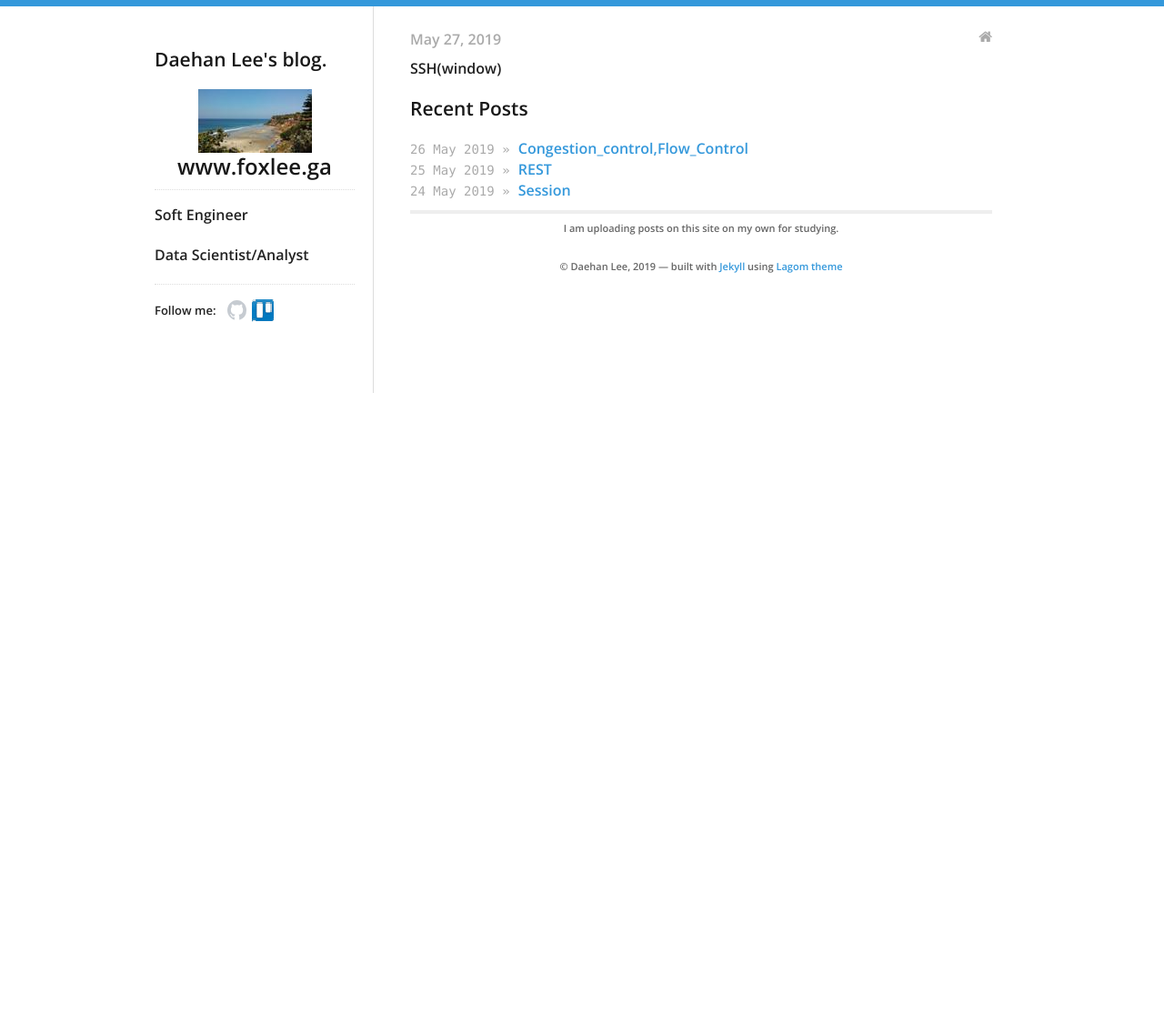
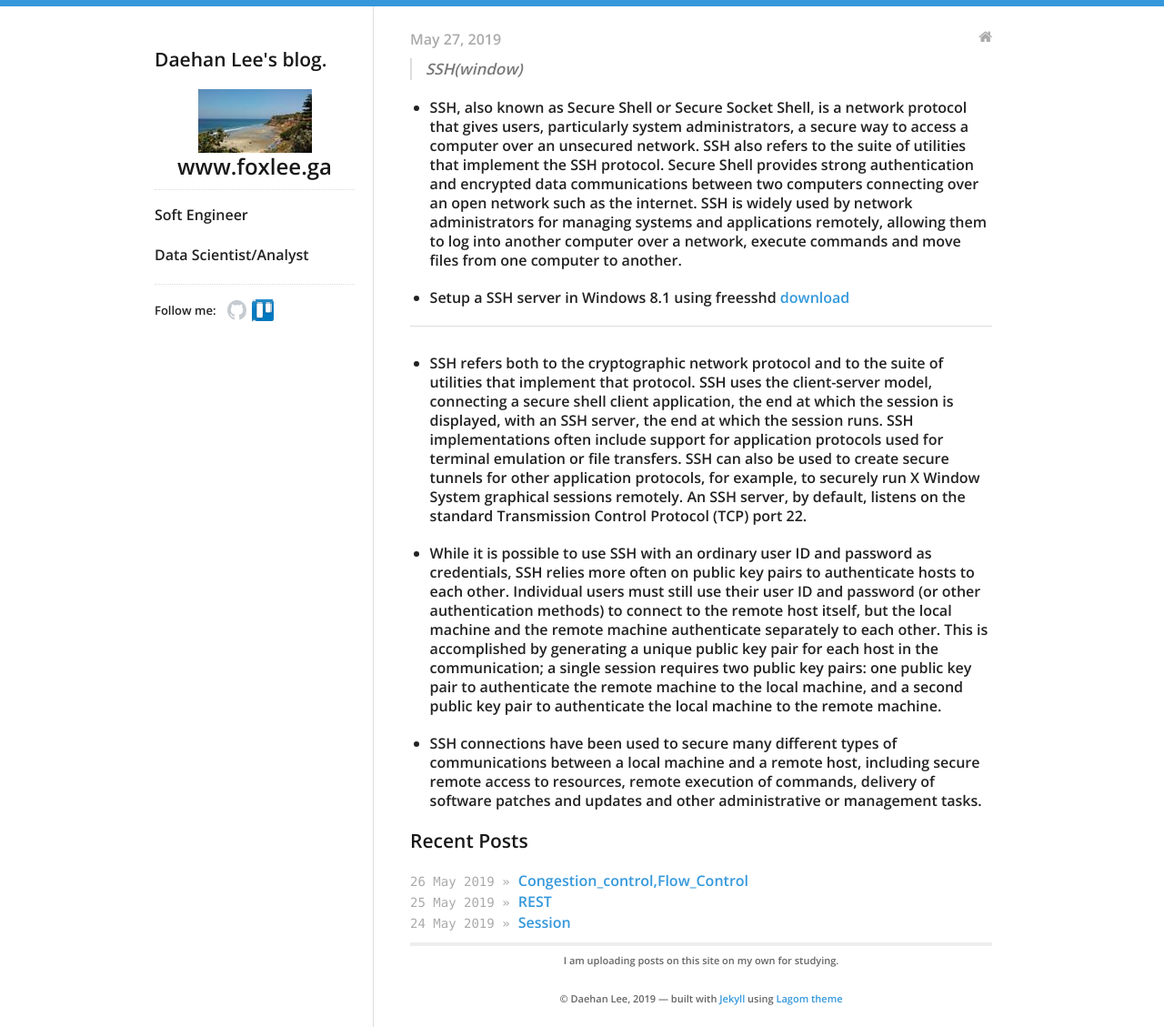
Before and after one commit to daehan0226/Study, a Jekyll site: the page built from _posts/2019-05-27-SSH(window).md, in a window 1280 px wide. Shown: the whole page at 91% size. Built offline with Jekyll 4.4.1, drawn with Linux system fonts in a browser that asks for light colours; before the commit the page ends 907 px from its top, so only the background shows below that.

Commit message:
Update 2019-05-27-SSH(window).md

```diff
--- a/_posts/2019-05-27-SSH(window).md
+++ b/_posts/2019-05-27-SSH(window).md
@@ -4,4 +4,19 @@ title: SSH(window)
 categories:
 - blog
 ---
-SSH(window)
+
+> SSH(window)
+
+* SSH, also known as Secure Shell or Secure Socket Shell, is a network protocol that gives users, particularly system administrators, a secure way to access a computer over an unsecured network. SSH also refers to the suite of utilities that implement the SSH protocol. Secure Shell provides strong authentication and encrypted data communications between two computers connecting over an open network such as the internet. SSH is widely used by network administrators for managing systems and applications remotely, allowing them to log into another computer over a network, execute commands and move files from one computer to another.
+
+* Setup a SSH server in Windows 8.1 using freesshd [download]
+
+[download]: http://www.freesshd.com/
+
+
+- - -
+* SSH refers both to the cryptographic network protocol and to the suite of utilities that implement that protocol. SSH uses the client-server model, connecting a secure shell client application, the end at which the session is displayed, with an SSH server, the end at which the session runs. SSH implementations often include support for application protocols used for terminal emulation or file transfers. SSH can also be used to create secure tunnels for other application protocols, for example, to securely run X Window System graphical sessions remotely. An SSH server, by default, listens on the standard Transmission Control Protocol (TCP) port 22.
+
+* While it is possible to use SSH with an ordinary user ID and password as credentials, SSH relies more often on public key pairs to authenticate hosts to each other. Individual users must still use their user ID and password (or other authentication methods) to connect to the remote host itself, but the local machine and the remote machine authenticate separately to each other. This is accomplished by generating a unique public key pair for each host in the communication; a single session requires two public key pairs: one public key pair to authenticate the remote machine to the local machine, and a second public key pair to authenticate the local machine to the remote machine.
+
+* SSH connections have been used to secure many different types of communications between a local machine and a remote host, including secure remote access to resources, remote execution of commands, delivery of software patches and updates and other administrative or management tasks.
```
